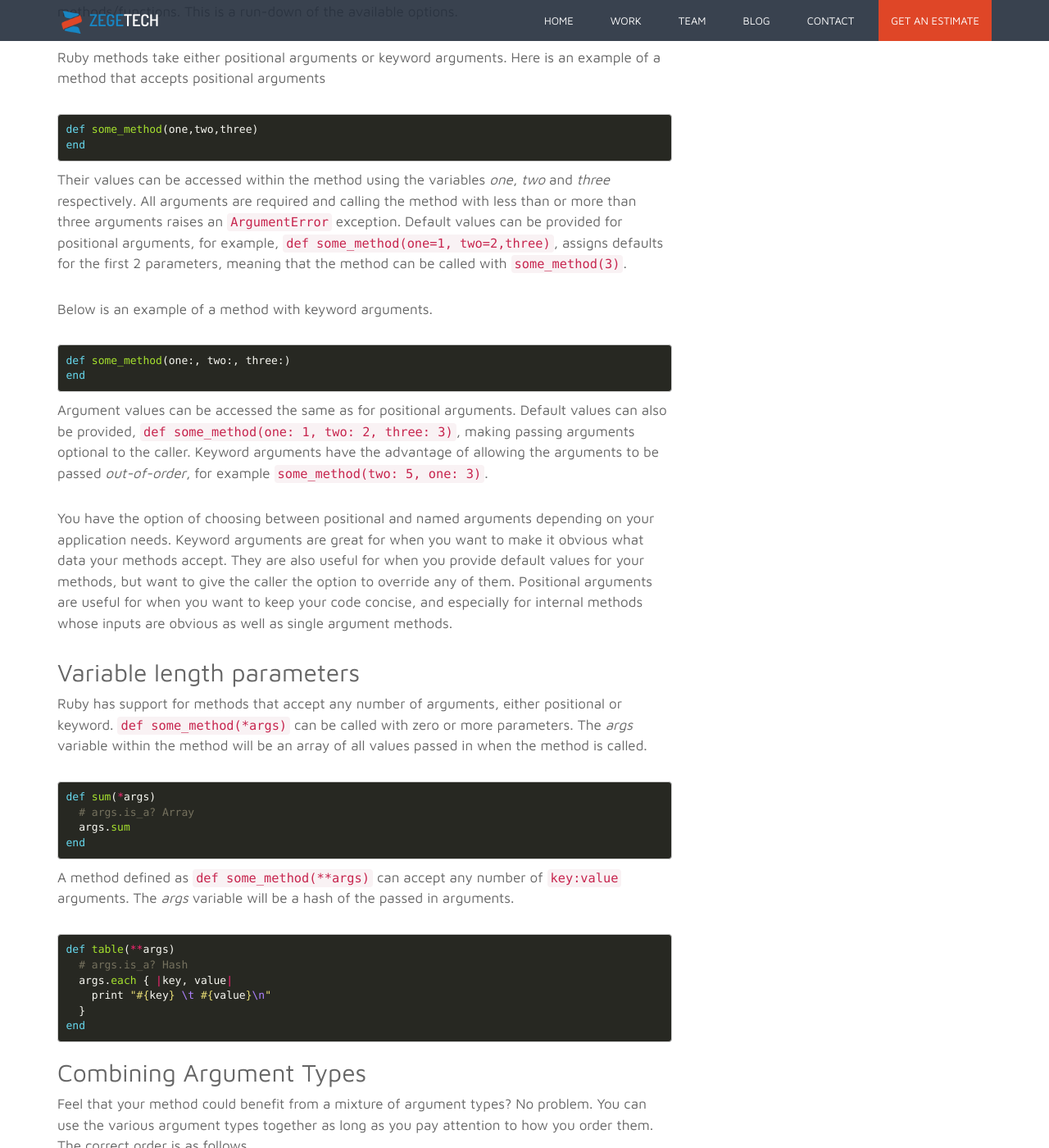
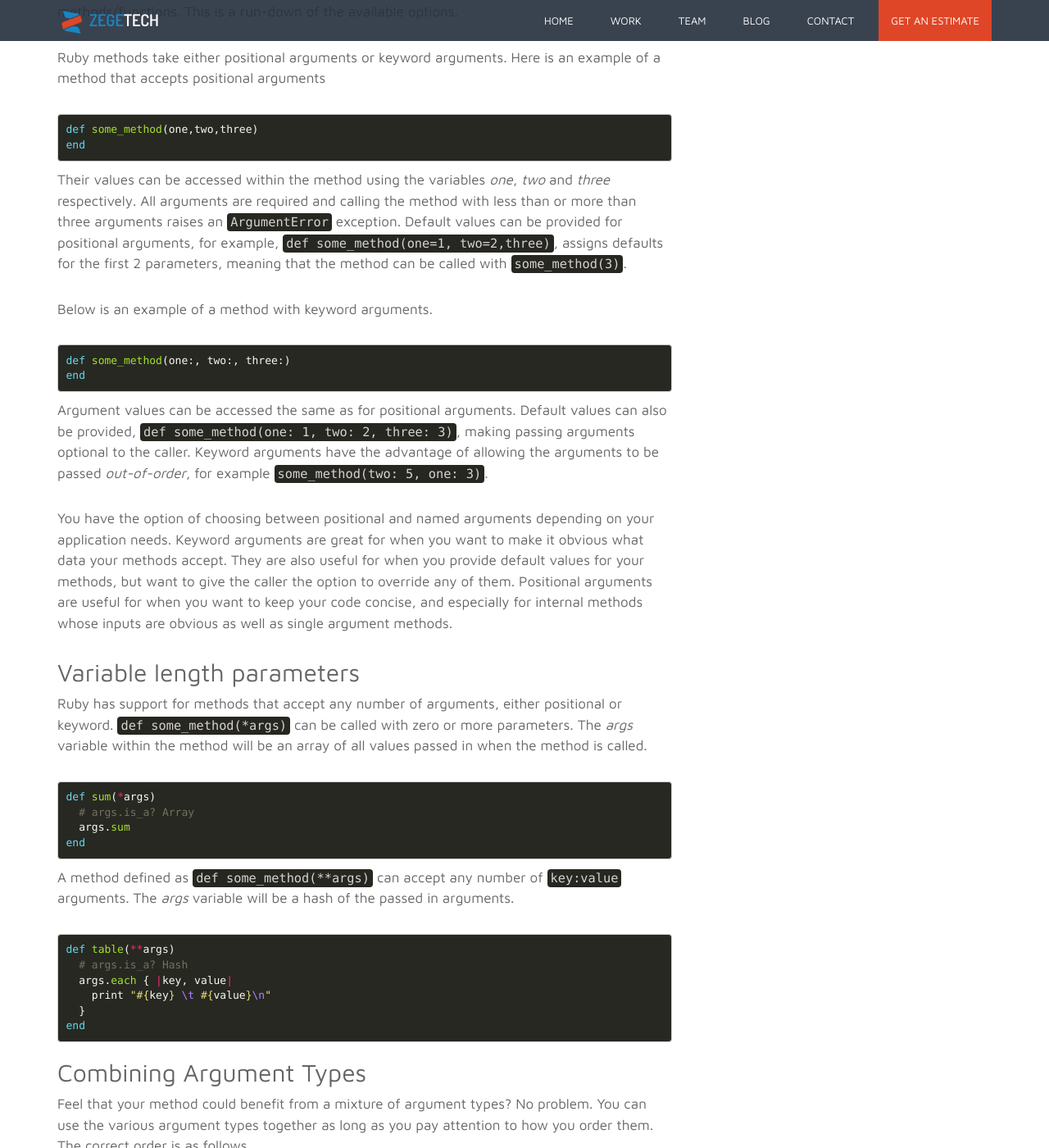
Before and after one commit to zegetech/zegetech.github.io, a Jekyll site: the page built from _posts/2019-02-28-ruby-method-arguments.md, in a window 1280 px wide and 1400 px high, scrolled down 918 px. Shown: the whole window at 82% size. Built offline with Jekyll 4.4.1, drawn with Linux system fonts in a browser that asks for light colours; comment, search, counter and statistics services are not loaded.

Commit message:
added monokai syntax highighting theme

```diff
--- a/assets/css/styles.css
+++ b/assets/css/styles.css
@@ -2554,3 +2554,8 @@
   /* border:2px solid #000000; */
   padding: 1px 5px 1px 5px;
 }
+
+code.highlighter-rouge{
+  background-color: #272721;
+  color: #d8d2d3;
+}
```
